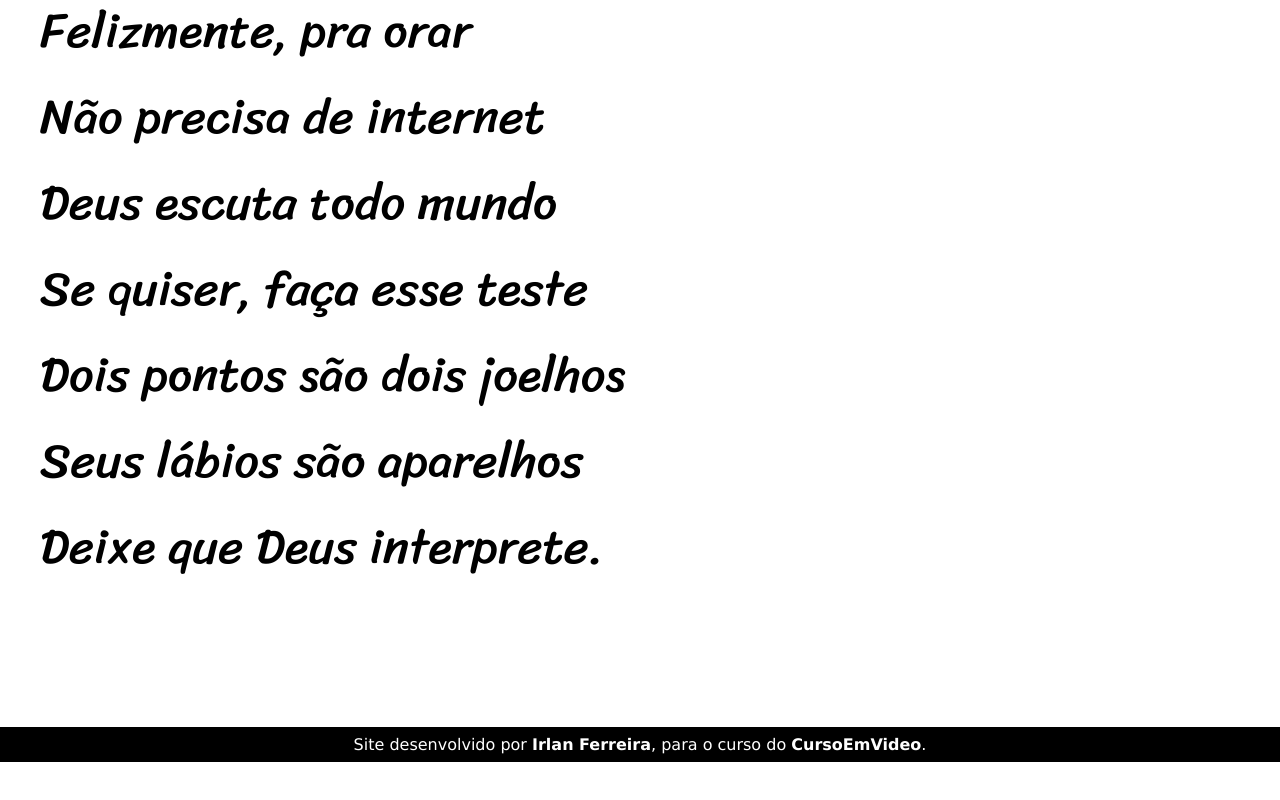
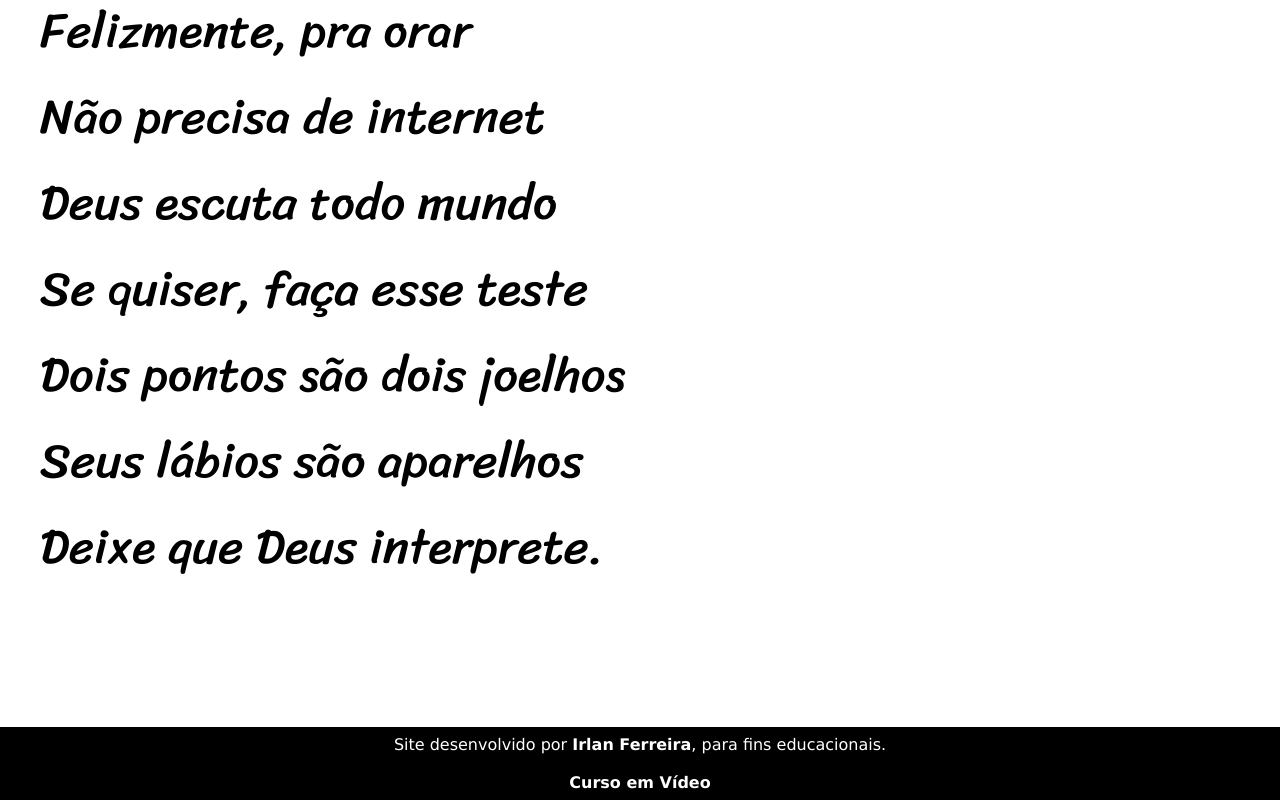
Before and after one commit to irlanferreira/projeto-cordel, a plain HTML site: page index.html in a window 1280 px wide. Shown: the part 5042-5842 px from the top of the page. Before the commit the page ends 5804 px from the top, so only its background shows below. Drawn offline with Linux system fonts and the light colour scheme.

Commit message:
Footer atualizado

```diff
--- a/index.html
+++ b/index.html
@@ -129,7 +129,9 @@
         </p>
     </article>
     <footer>
-        <p>Site desenvolvido por <a href="https://github.com/irlanferreira" rel="external" target="_blank">Irlan Ferreira</a>, para o curso do <a href="https://www.cursoemvideo.com" rel="external" target="_blank">CursoEmVideo</a>.</p>
+        <p>Site desenvolvido por <a href="https://github.com/irlanferreira" rel="external" target="_blank">Irlan Ferreira</a>, para fins educacionais.</p>
+        <br>
+        <p><a href="https://www.cursoemvideo.com" rel="external" target="_blank">Curso em Vídeo</a></p>
     </footer>
 </body>
 </html>
```
